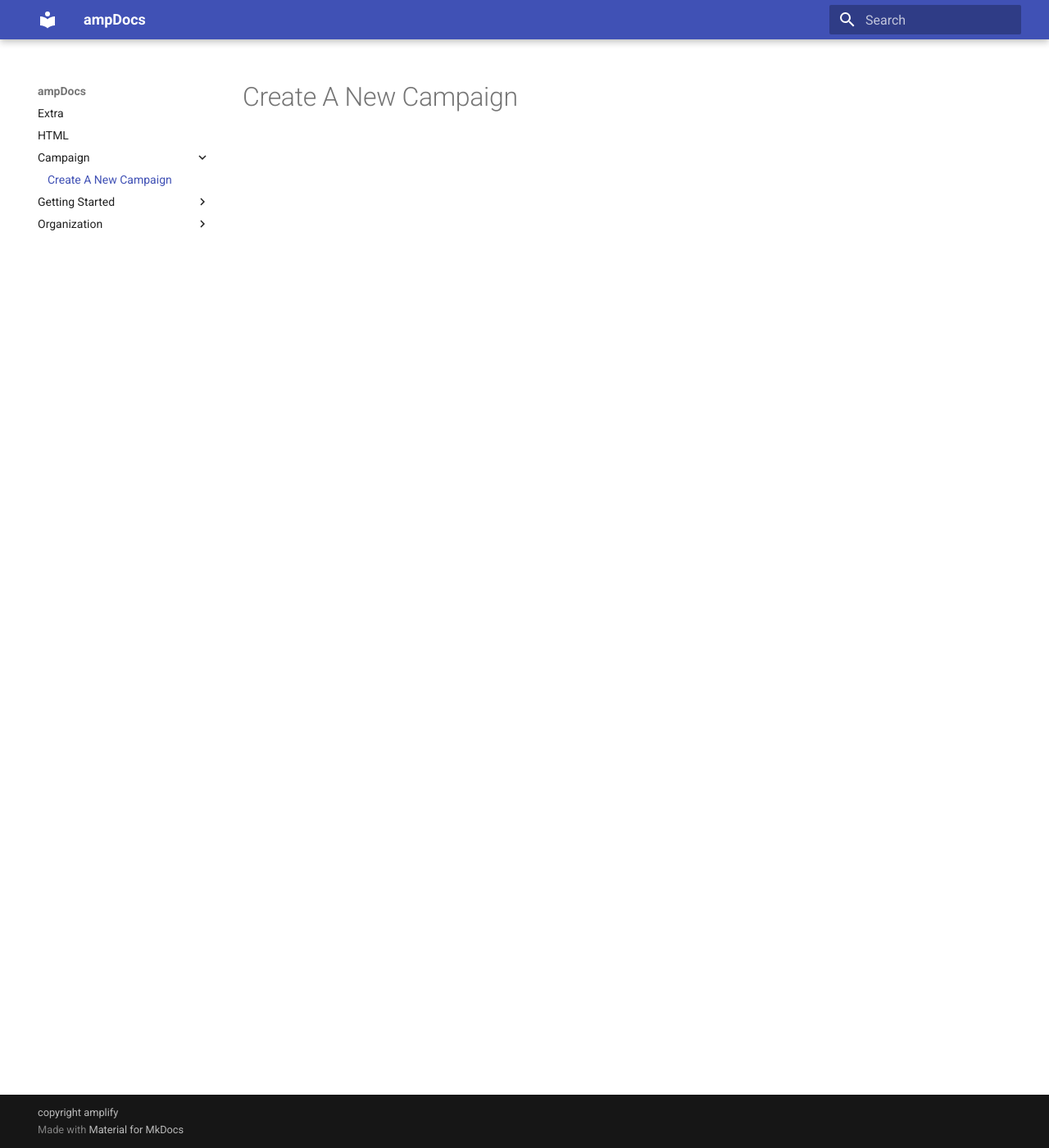
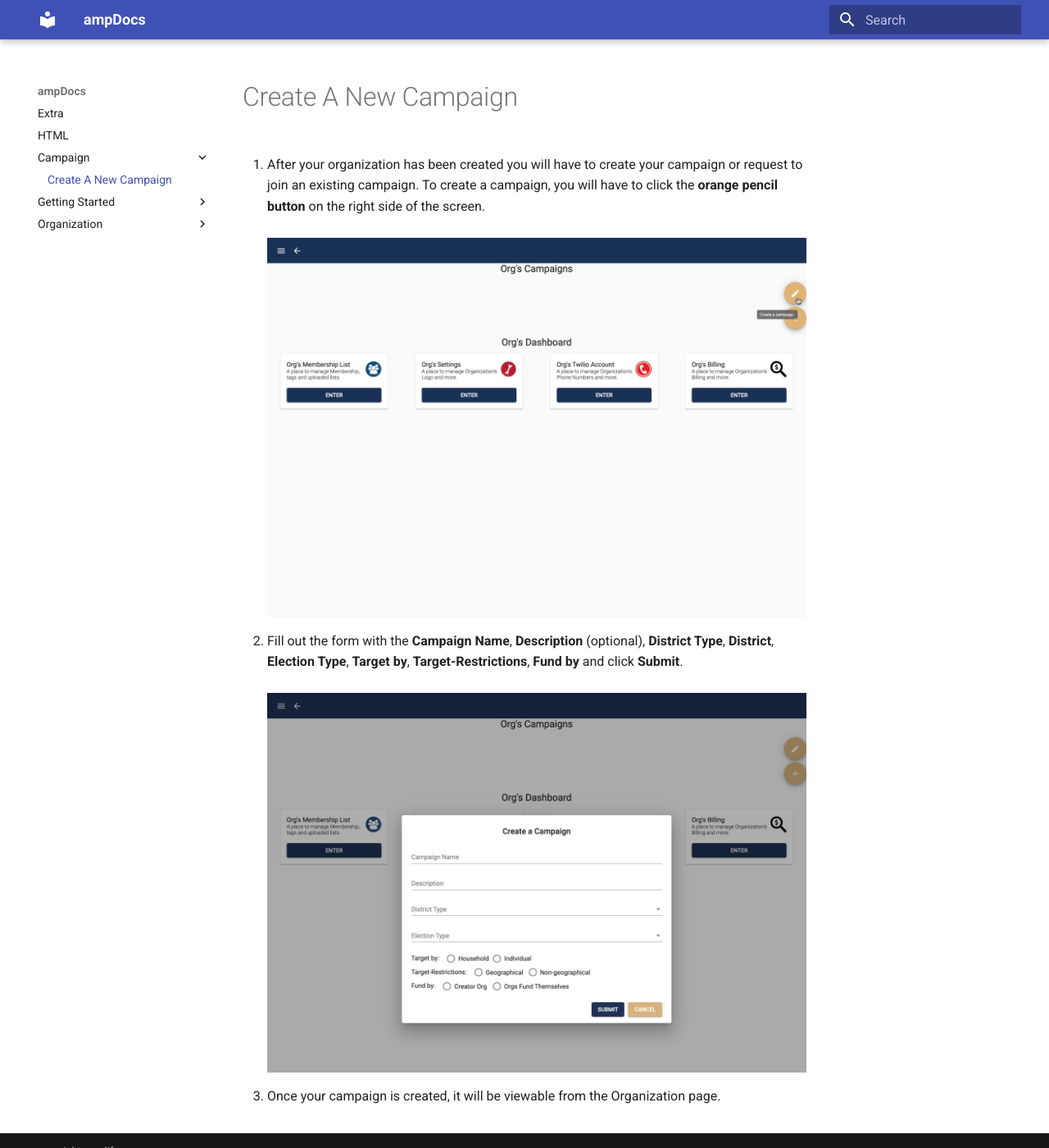
Before and after one commit to ogiovanniruiz/ampDocs, an MkDocs documentation site: the page built from docs/Campaign/create-a-new-campaign.md, in a window 1280 px wide and 1400 px high. Shown: the whole window at 82% size. Built offline with MkDocs 1.6.1 and Material for MkDocs 9.7.7, drawn with Linux system fonts in a browser that asks for light colours.

Commit message:
Update Campaign “create-a-new-campaign”

```diff
--- a/docs/Campaign/create-a-new-campaign.md
+++ b/docs/Campaign/create-a-new-campaign.md
@@ -5,3 +5,13 @@ thumbnail: false
 layout: docs
 ---
 # Create A New Campaign
+
+1. After your organization has been created you will have to create your campaign or request to join an existing campaign. To create a campaign, you will have to click the **orange pencil button** on the right side of the screen.
+<br><br>
+![](../../images/create-campaign-step1.jpg)
+
+2. Fill out the form with the **Campaign Name**, **Description** (optional), **District Type**, **District**, **Election Type**, **Target by**, **Target-Restrictions**, **Fund by** and click **Submit**.
+<br><br>
+![](../../images/create-campaign-step2.jpg)
+
+3. Once your campaign is created, it will be viewable from the Organization page.
```
